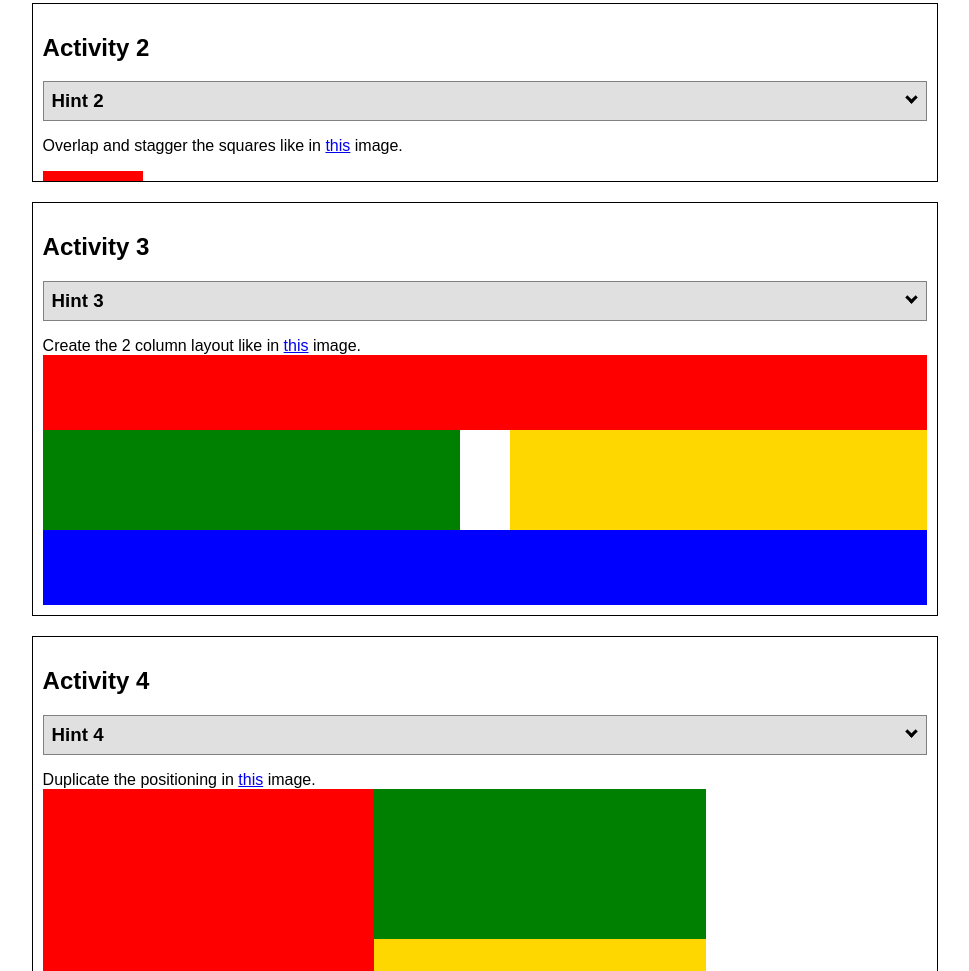
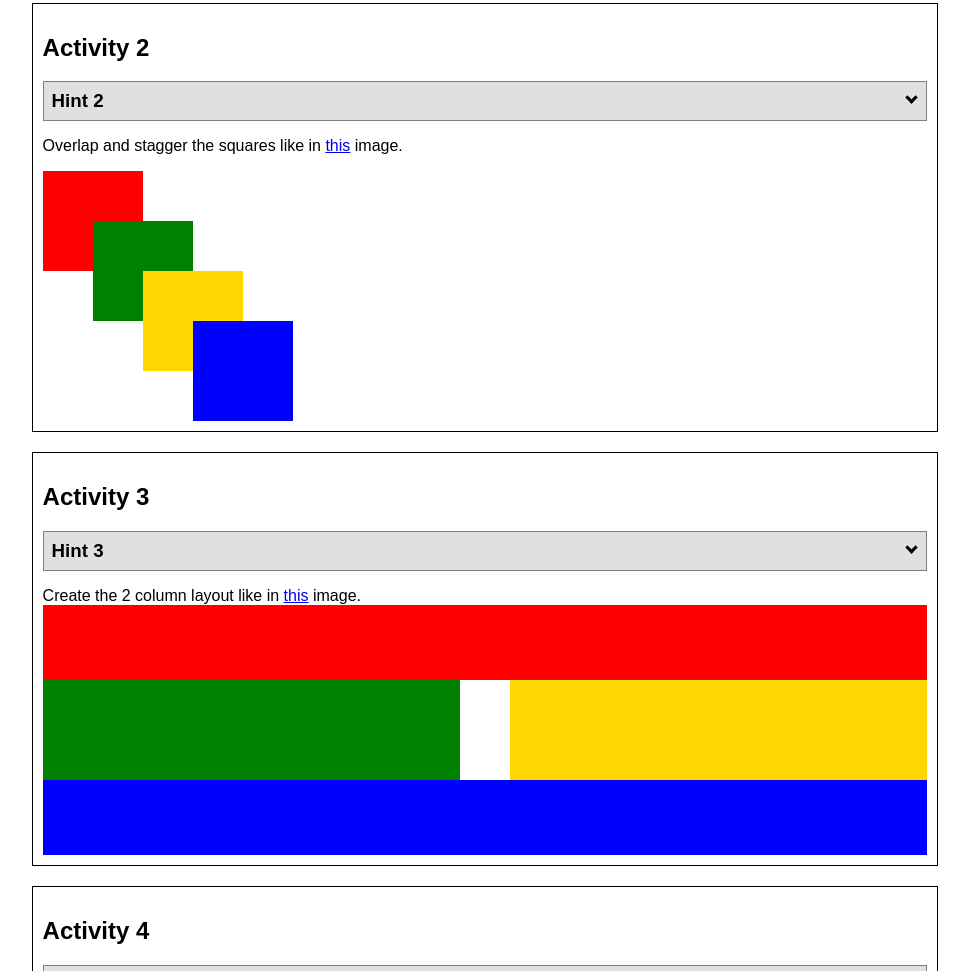
Before and after one commit to jhtr0226/wdd130, a plain HTML site: page positioning/positioning.html in a window 1280 px wide. Shown: the part 1005-1976 px from the top of the page, without its empty margins (155-1124 px from the left). Drawn offline with Linux system fonts and the light colour scheme.

Commit message:
littlechange

```diff
--- a/positioning/positionstyles.css
+++ b/positioning/positionstyles.css
@@ -38,43 +38,42 @@
 /* Activity 2 styles */
 .content2 {
   /* This is the parent of the activity 2 boxes. */
-  position: relative;
+  display: grid;
+  grid-template-columns: repeat(5, 50px);
+  grid-template-rows: repeat(5, 50px);
 }
 .red2 {
   z-index: 1;
   width: 100px;
   height: 100px;
   background-color: red;
-  position: absolute;
-  top: 0px;
-  left: 0px;
+  grid-column: 1/3;
+  grid-row: 1/3;
+
 }
 .green2 {
   z-index: 2;
   width: 100px;
   height: 100px;
   background-color: green;
-  position: absolute;
-  top: 50px;
-  left: 50px;
+  grid-column: 2/4;
+  grid-row: 2/4;
 }
 .yellow2 {
   z-index: 3;
   width: 100px;
   height: 100px;
   background-color: gold;
-  position: absolute;
-  top: 100px;
-  left: 100px;
+  grid-column: 3/5;
+  grid-row: 3/5;
 }
 .blue2 {
   z-index: 4;
   width: 100px;
   height: 100px;
   background-color: blue;
-  position: absolute;
-  top: 150px;
-  left: 150px;
+  grid-column: 4/6;
+  grid-row: 4/6;
 }
 /* Activity 3 styles */
 .content3 {
```
